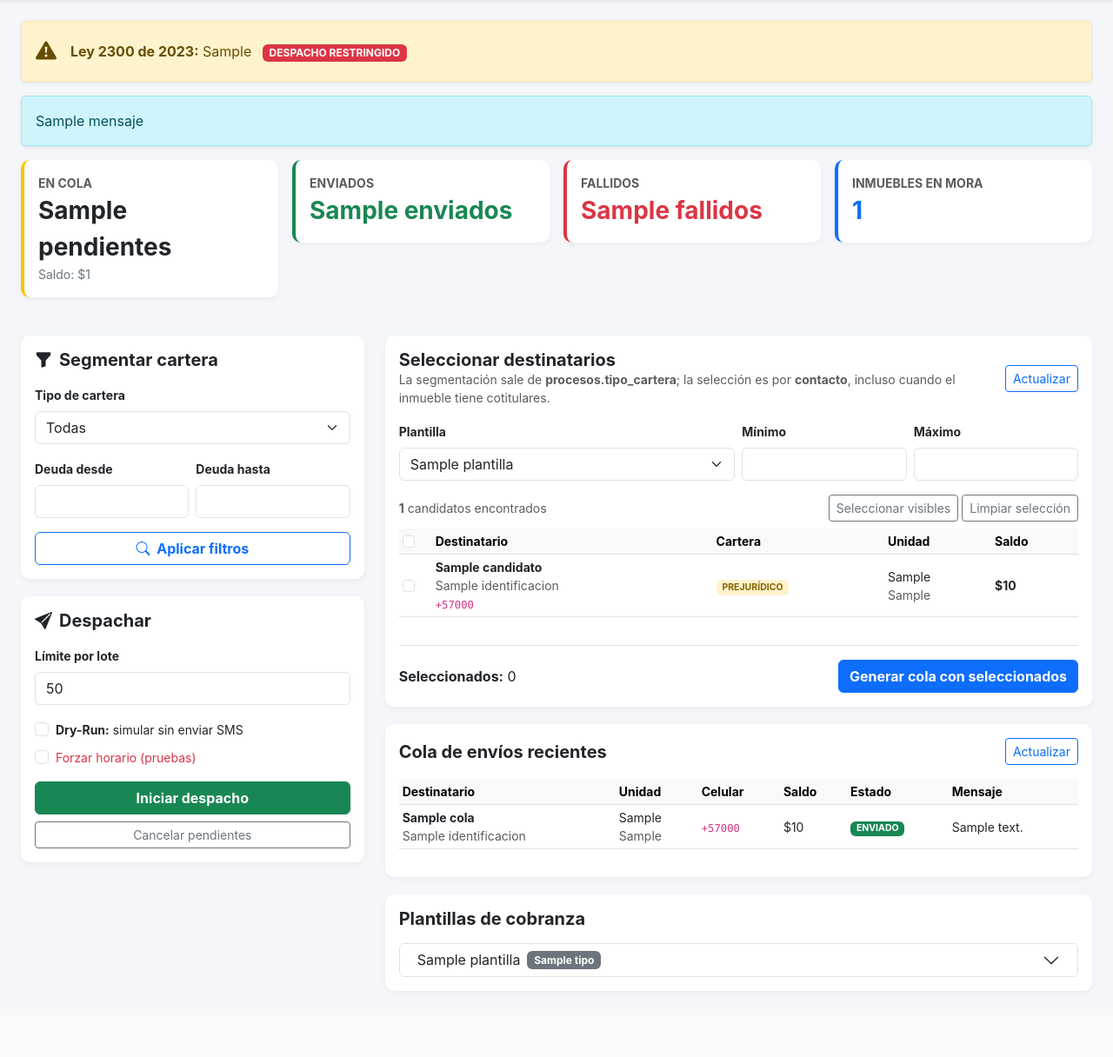
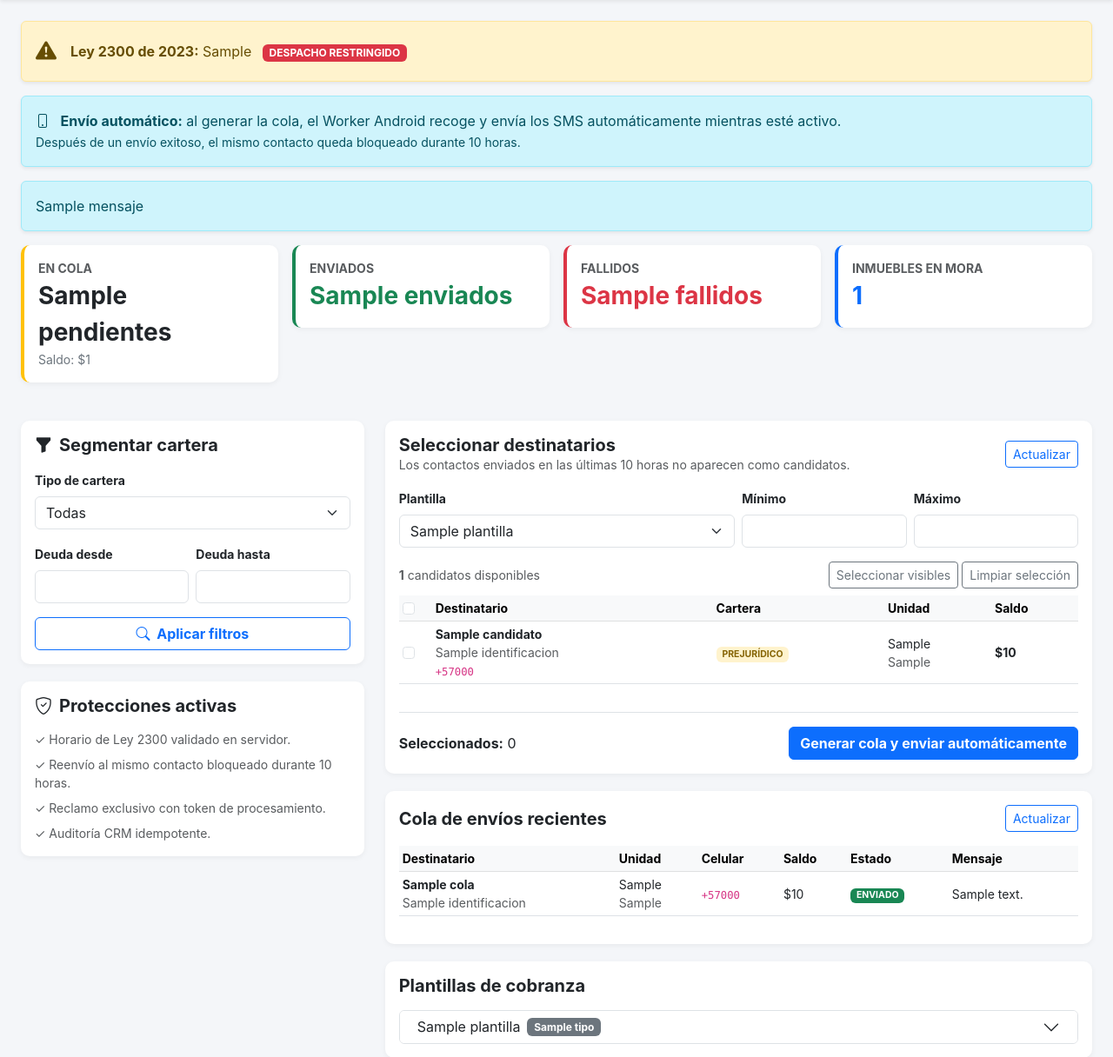
Before and after one commit to ParedesD28/erp-despacho, a Python web app: template templates/sms_campanas.html in a window 1280 px wide. Shown: the part 56-1272 px from the top of the page at 87% size. Before the commit the page ends 1197 px from the top, so only its background shows below. Run offline with Jinja, Linux system fonts and the light colour scheme; the template is opened without the code that fills it: most values are stand-ins (such as "Sample title", 1, 10 or a date in 2020).

Commit message:
refactor: limpiar interfaz SMS y mostrar proteccion de 24 horas

```diff
--- a/templates/sms_campanas.html
+++ b/templates/sms_campanas.html
@@ -3,7 +3,7 @@
 <head>
     <meta charset="UTF-8">
     <meta name="viewport" content="width=device-width, initial-scale=1.0">
-    <title>Campaña de Cobranza SMS - Gestión Judicial ERP</title>
+    <title>SMS Cobranza - Gestión Judicial ERP</title>
     <link href="https://cdn.jsdelivr.net/npm/bootstrap@5.3.0/dist/css/bootstrap.min.css" rel="stylesheet">
     <link rel="stylesheet" href="https://cdn.jsdelivr.net/npm/bootstrap-icons@1.11.0/font/bootstrap-icons.css">
     <style>
@@ -35,6 +35,13 @@
     <div class="alert {% if es_habil %}alert-success{% else %}alert-warning{% endif %} d-flex align-items-center shadow-sm" role="alert">
         <i class="bi {% if es_habil %}bi-check-circle-fill{% else %}bi-exclamation-triangle-fill{% endif %} fs-4 me-3"></i>
         <div><strong>Ley 2300 de 2023:</strong> {{ motivo_horario }} <span class="ms-2 badge {% if es_habil %}bg-success{% else %}bg-danger{% endif %}">{% if es_habil %}DESPACHO HABILITADO{% else %}DESPACHO RESTRINGIDO{% endif %}</span></div>
+    </div>
+
+    <div class="alert alert-info shadow-sm">
+        <i class="bi bi-phone me-2"></i>
+        <strong>Envío automático:</strong> al generar la cola, el Worker Android recoge y envía los SMS automáticamente mientras esté activo.
+        <br>
+        <span class="small">Después de un envío exitoso, el mismo contacto queda bloqueado durante {{ bloqueo_reenvio_horas }} horas.</span>
     </div>
 
     {% if mensaje %}<div class="alert alert-info shadow-sm">{{ mensaje }}</div>{% endif %}
@@ -69,22 +76,23 @@
             </div>
 
             <div class="card p-3">
-                <h5 class="fw-bold mb-3"><i class="bi bi-send-fill me-2"></i>Despachar</h5>
-                <form action="/sms/despachar" method="POST">
-                    <label class="form-label small fw-bold">Límite por lote</label>
-                    <input type="number" name="limite" class="form-control mb-3" value="50" min="1" max="200">
-                    <div class="form-check mb-2"><input class="form-check-input" type="checkbox" name="dry_run" id="dryRunCheck" value="true"><label class="form-check-label small" for="dryRunCheck"><strong>Dry-Run:</strong> simular sin enviar SMS</label></div>
-                    <div class="form-check mb-3"><input class="form-check-input" type="checkbox" name="forzar_horario" id="forzarHorario" value="true"><label class="form-check-label small text-danger" for="forzarHorario">Forzar horario (pruebas)</label></div>
-                    <button type="submit" class="btn btn-success w-100 fw-bold mb-2">Iniciar despacho</button>
-                </form>
-                <form action="/sms/cola/limpiar" method="POST" onsubmit="return confirm('¿Cancelar los mensajes pendientes?');"><button class="btn btn-outline-secondary w-100 btn-sm">Cancelar pendientes</button></form>
+                <h5 class="fw-bold mb-3"><i class="bi bi-shield-check me-2"></i>Protecciones activas</h5>
+                <div class="small text-muted">
+                    <div class="mb-2">✓ Horario de Ley 2300 validado en servidor.</div>
+                    <div class="mb-2">✓ Reenvío al mismo contacto bloqueado durante {{ bloqueo_reenvio_horas }} horas.</div>
+                    <div class="mb-2">✓ Reclamo exclusivo con token de procesamiento.</div>
+                    <div>✓ Auditoría CRM idempotente.</div>
+                </div>
             </div>
         </div>
 
         <div class="col-lg-8">
             <div class="card p-3">
                 <div class="d-flex justify-content-between align-items-center mb-3">
-                    <div><h5 class="fw-bold m-0">Seleccionar destinatarios</h5><div class="small text-muted">La segmentación sale de <strong>procesos.tipo_cartera</strong>; la selección es por <strong>contacto</strong>, incluso cuando el inmueble tiene cotitulares.</div></div>
+                    <div>
+                        <h5 class="fw-bold m-0">Seleccionar destinatarios</h5>
+                        <div class="small text-muted">Los contactos enviados en las últimas {{ bloqueo_reenvio_horas }} horas no aparecen como candidatos.</div>
+                    </div>
                     <button class="btn btn-sm btn-outline-primary" onclick="window.location.reload();">Actualizar</button>
                 </div>
 
@@ -102,7 +110,7 @@
                     <input type="hidden" name="tipo_cartera" value="{{ tipo_cartera }}">
 
                     <div class="d-flex flex-wrap justify-content-between align-items-center mb-2 gap-2">
-                        <div class="small text-muted"><strong>{{ candidatos|length }}</strong> candidatos encontrados</div>
+                        <div class="small text-muted"><strong>{{ candidatos|length }}</strong> candidatos disponibles</div>
                         <div><button type="button" class="btn btn-sm btn-outline-secondary me-1" onclick="seleccionarVisibles(true)">Seleccionar visibles</button><button type="button" class="btn btn-sm btn-outline-secondary" onclick="seleccionarVisibles(false)">Limpiar selección</button></div>
                     </div>
 
@@ -120,14 +128,14 @@
                                 <td>{{ c.conjunto_residencial }}<br><span class="text-muted">{{ c.torre_apto }}</span></td>
                                 <td class="fw-bold">${{ "{:,.0f}".format(c.saldo_total).replace(",", ".") }}</td>
                             </tr>
-                            {% else %}<tr><td colspan="5" class="text-center text-muted py-4">No hay candidatos para los filtros seleccionados.</td></tr>{% endfor %}
+                            {% else %}<tr><td colspan="5" class="text-center text-muted py-4">No hay candidatos disponibles con los filtros actuales.</td></tr>{% endfor %}
                             </tbody>
                         </table>
                     </div>
 
                     <div class="d-flex flex-wrap justify-content-between align-items-center border-top pt-3 mt-3 gap-2">
                         <div><strong>Seleccionados:</strong> <span id="contadorSeleccion">0</span></div>
-                        <button type="submit" class="btn btn-primary fw-bold" {% if not candidatos %}disabled{% endif %}>Generar cola con seleccionados</button>
+                        <button type="submit" class="btn btn-primary fw-bold" {% if not candidatos %}disabled{% endif %}>Generar cola y enviar automáticamente</button>
                     </div>
                 </form>
             </div>
```
